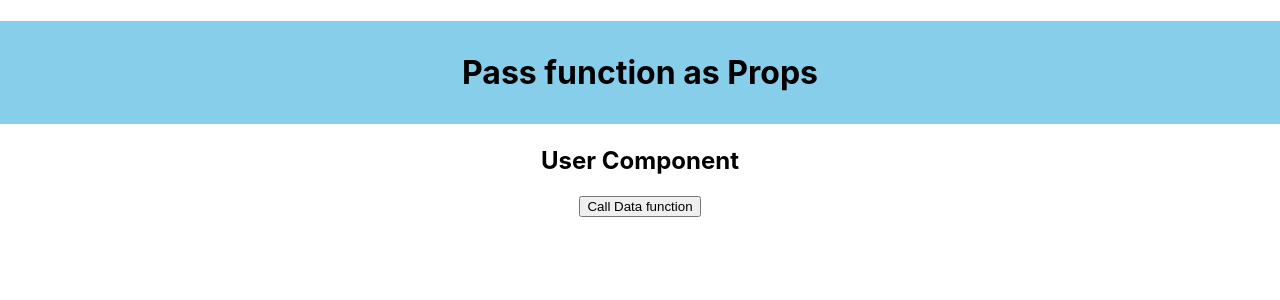
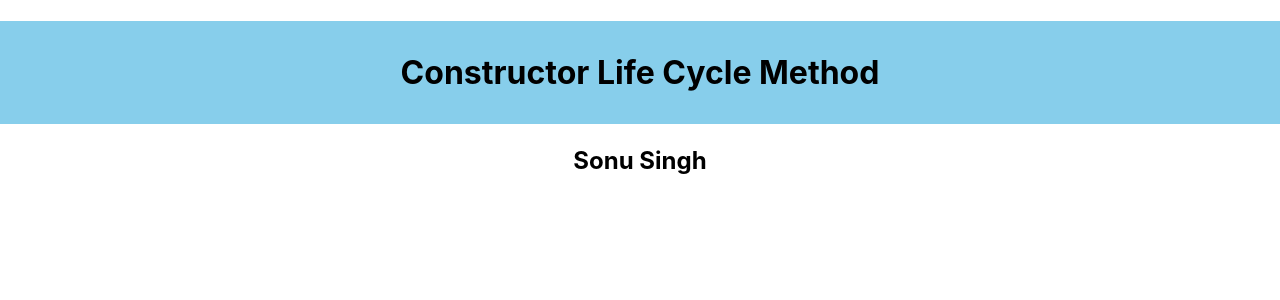
Before and after one commit to chandrabhanusonu/React-Example, a React (Create React App) app: page / in a window 1280 px wide. Shown: the top 300 px of the page. Built offline with nearby package versions, Linux system fonts and the light colour scheme.

Commit message:
Constructor Life Cycle Methord

```diff
--- a/src/App.js
+++ b/src/App.js
@@ -1,23 +1,29 @@
 
-import { useState } from 'react';
+import React,{ useState } from 'react';
 import './App.css';
-import User from './User';
-function App() {
+class App extends React.Component {
 
-  function getData(){
-    alert("Hello form App");
+  constructor() {
+    super();
+    this.state={
+      data:"Sonu Singh"
+    }
   }
 
-  return (
-    <div className="App">
-      <div>
-        <h1 style={{backgroundColor:"skyblue" , padding:"2rem"}}>Pass function as Props</h1>
+  render() {
+    console.warn("Render");
+    return (
+
+      <div className="App">
+        <div>
+          <h1 style={{backgroundColor:"skyblue" , padding:"2rem"}}>Constructor Life Cycle Method</h1>
+        </div>
+        <h2>{this.state.data}</h2>
       </div>
-      <User data={getData} />
 
-    </div>
+    )
+  }
 
-  );
 }
 
 export default App;
--- a/src/User.js
+++ /dev/null
@@ -1,11 +0,0 @@
-import React from "react";
-function User(props) {
-    return(
-        <div>
-            <h2>User Component</h2>
-            <button onClick={props.data}>Call Data function</button>
-        </div>
-    )
-}
-
-export default User;
```
